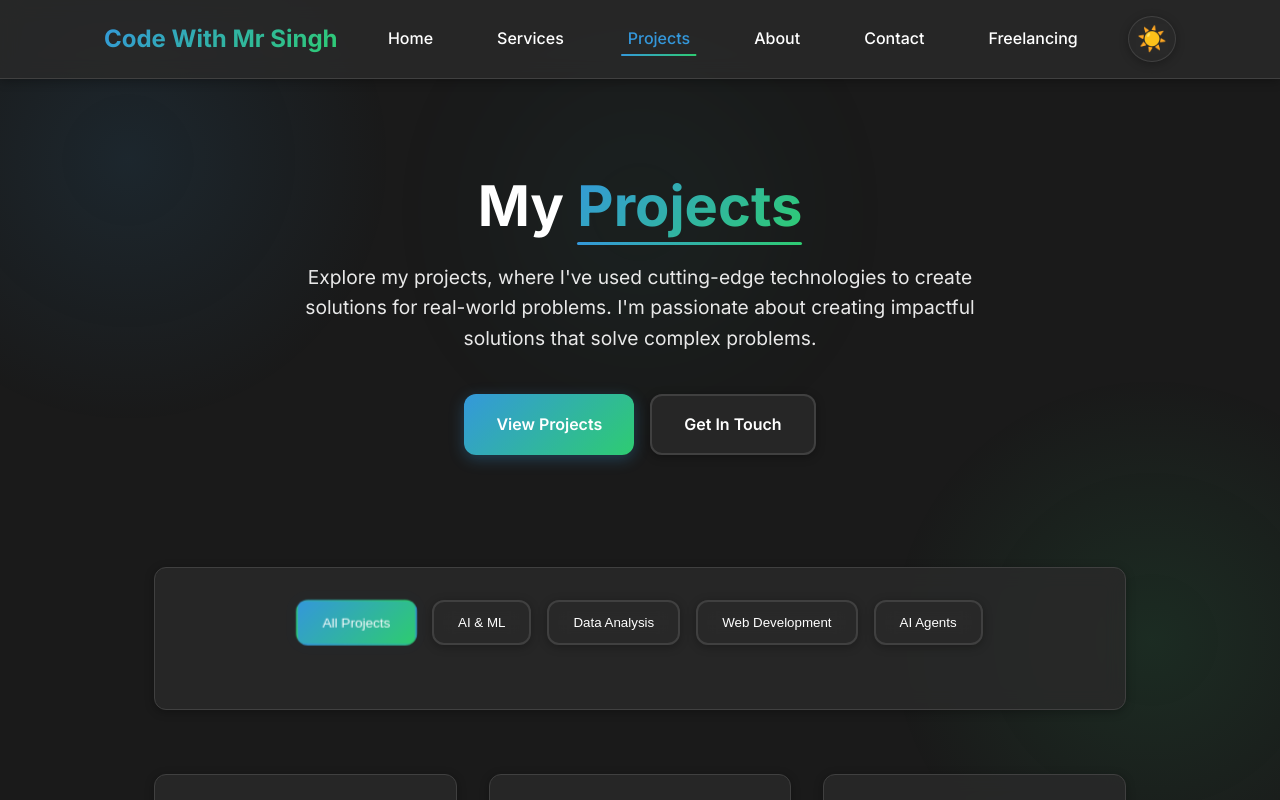
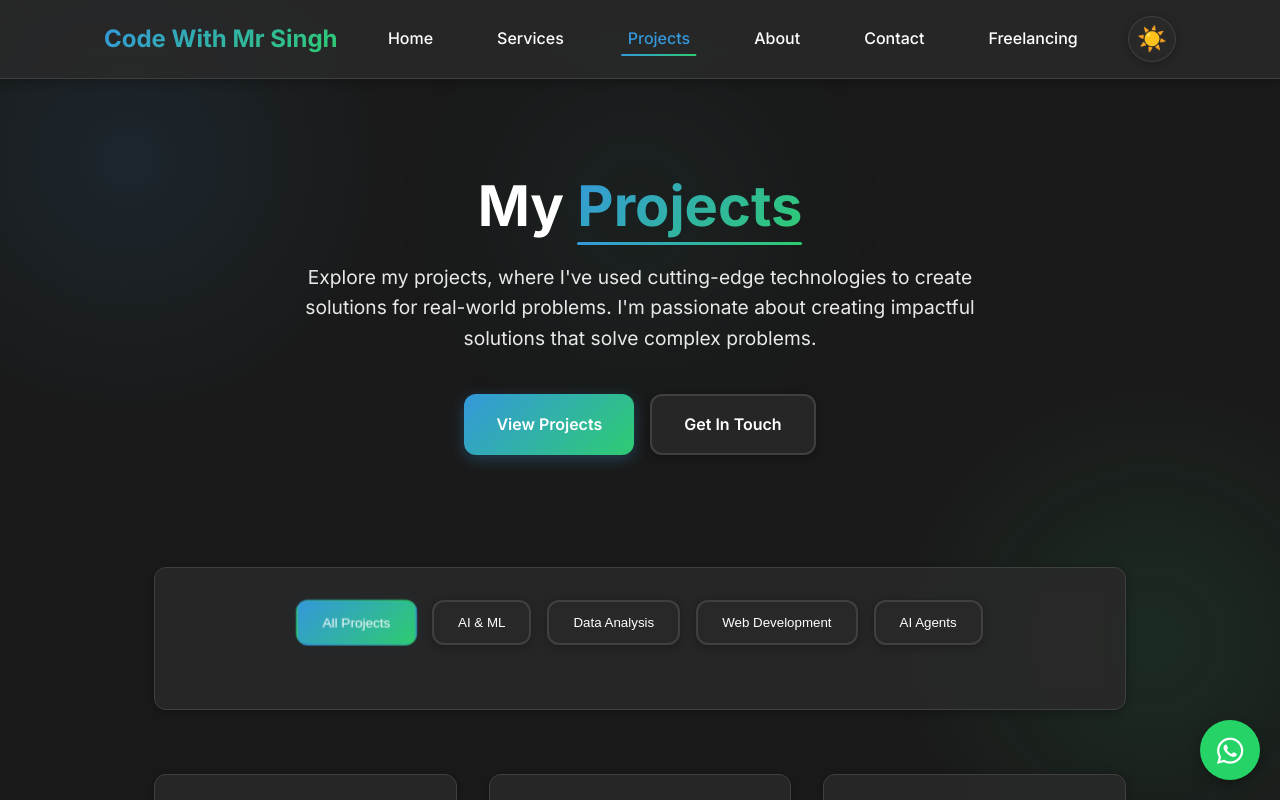
Before and after one commit to Tusharsinghoffical/CodeWithMrSingh, a plain HTML site: page projects.html in a window 1280 px wide. Both pictures are taken after a click on the button "Toggle Theme". Shown: the top 800 px of the page. Drawn offline with nearby package versions, Linux system fonts and the light colour scheme.

Commit message:
Added floating WhatsApp button with India country code (+91) to all pages and fixed Font Awesome icon display issues

```diff
--- a/projects.html
+++ b/projects.html
@@ -19,6 +19,12 @@
 
     <!-- AOS CSS -->
     <link href="https://unpkg.com/aos@2.3.1/dist/aos.css" rel="stylesheet" />
+
+    <!-- Font Awesome -->
+    <link
+      rel="stylesheet"
+      href="https://cdnjs.cloudflare.com/ajax/libs/font-awesome/6.4.0/css/all.min.css"
+    />
 
     <link rel="stylesheet" href="style.css" />
 
@@ -531,11 +537,6 @@
       </div>
     </footer>
 
-    <!-- Font Awesome -->
-    <link
-      rel="stylesheet"
-      href="https://cdnjs.cloudflare.com/ajax/libs/font-awesome/6.4.0/css/all.min.css"
-    />
     <!-- AOS JS -->
     <script src="https://unpkg.com/aos@2.3.1/dist/aos.js"></script>
 
@@ -712,5 +713,9 @@
     </script>
     <script type="text/javascript" src="//translate.google.com/translate_a/element.js?cb=googleTranslateElementInit"></script>
 
+    <!-- Floating WhatsApp Button -->
+    <a href="https://wa.me/918851619647" target="_blank" class="whatsapp-float">
+      <i class="fab fa-whatsapp"></i>
+    </a>
   </body>
 </html>
--- a/style.css
+++ b/style.css
@@ -2434,3 +2434,42 @@ body {
     font-size: 0.8rem !important;
   }
 }
+
+/* Floating WhatsApp Button */
+.whatsapp-float {
+  position: fixed;
+  bottom: 20px;
+  right: 20px;
+  width: 60px;
+  height: 60px;
+  background-color: #25D366;
+  color: white;
+  border-radius: 50%;
+  text-align: center;
+  font-size: 30px;
+  box-shadow: 0 4px 12px rgba(0, 0, 0, 0.15);
+  z-index: 1000;
+  transition: all 0.3s ease;
+  display: flex;
+  justify-content: center;
+  align-items: center;
+}
+
+.whatsapp-float:hover {
+  transform: translateY(-5px) scale(1.1);
+  box-shadow: 0 6px 15px rgba(0, 0, 0, 0.2);
+  background-color: #128C7E;
+}
+
+.whatsapp-float i {
+  margin-top: 2px;
+}
+
+/* Dark mode adjustments */
+[data-theme="dark"] .whatsapp-float {
+  box-shadow: 0 4px 12px rgba(0, 0, 0, 0.3);
+}
+
+[data-theme="dark"] .whatsapp-float:hover {
+  box-shadow: 0 6px 15px rgba(0, 0, 0, 0.4);
+}
```
Also changed, not shown: about.html (+4 -5 lines), contact.html (+10 -6 lines), freelancing.html (+4 -0 lines), index.html (+4 -7 lines), services.html (+10 -6 lines).
